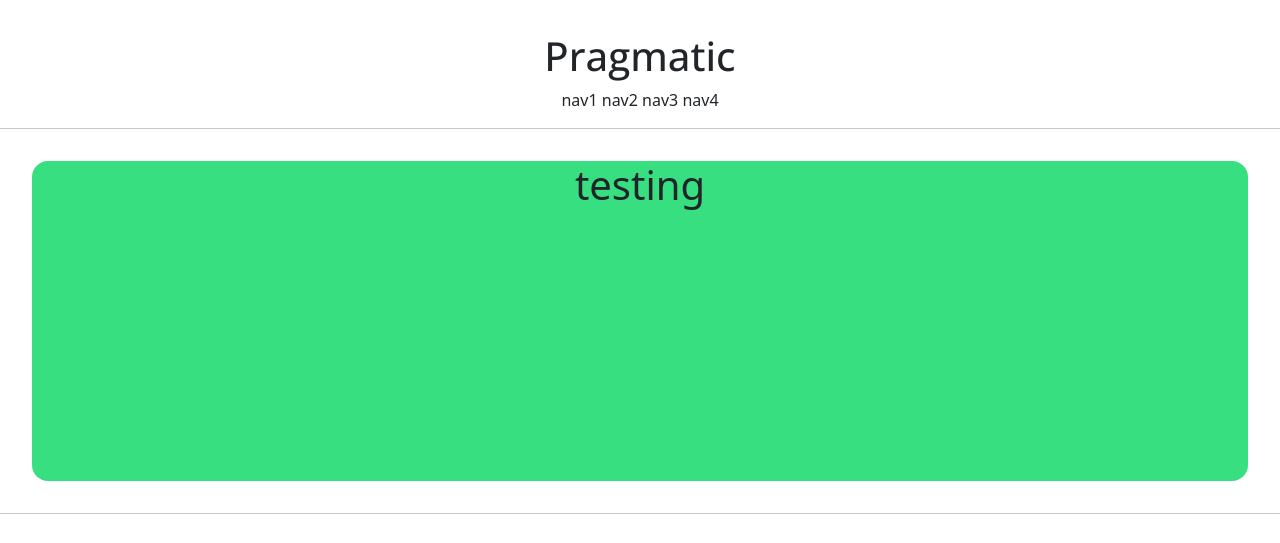
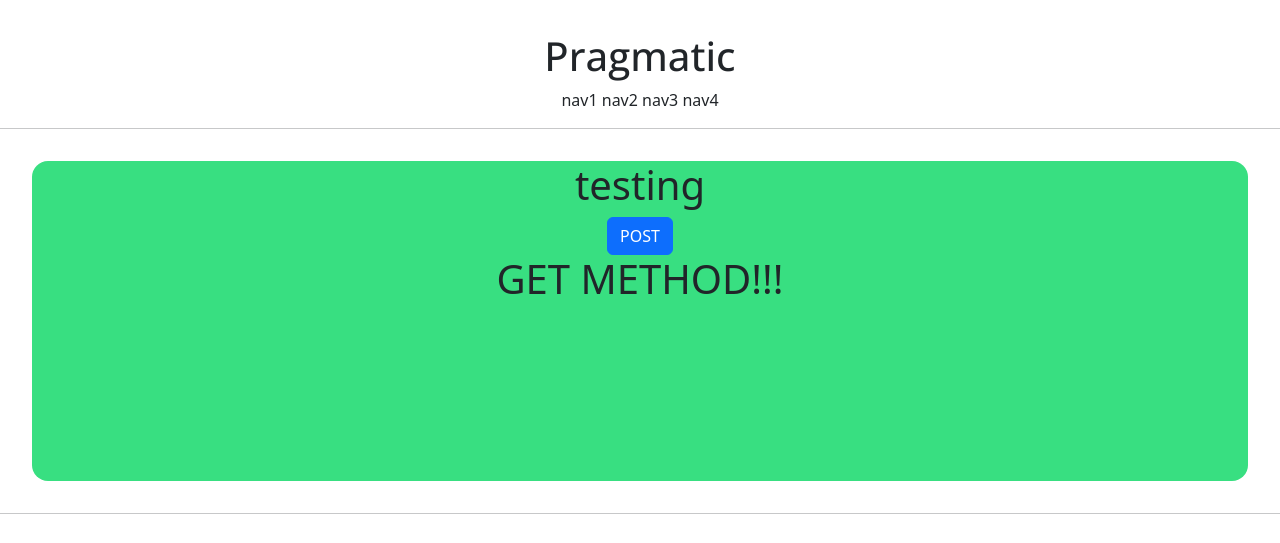
Before and after one commit to yoon-woong-gi/Madison_Pin_Board, a Django app: page /account/hello_world/ in a window 1280 px wide. Shown: the top 543 px of the page. Run offline with Django 5.2, Linux system fonts and the light colour scheme.

Commit message:
course 16

```diff
--- a/accountapp/templates/accountapp/hello_world.html
+++ b/accountapp/templates/accountapp/hello_world.html
@@ -2,6 +2,17 @@
 
 {%  block content %}
     <div style="height: 20rem; background-color: #38df81; border-radius: 1rem; margin: 2rem;">
-     <h1>testing</h1>
+         <h1>
+             testing
+         </h1>
+
+            <form action="/account/hello_world/" method="post">
+                {% csrf_token %}
+                <input type="submit" class="btn btn-primary" value="POST">
+            </form>
+
+        <h1>
+            {{ text }}
+        </h1>
     </div>
 {% endblock %}
--- a/accountapp/views.py
+++ b/accountapp/views.py
@@ -5,4 +5,7 @@ from django.shortcuts import render
 
 
 def hello_world(request):
-    return render(request, 'accountapp/hello_world.html')
+    if request.method == 'POST':
+        return render(request, 'accountapp/hello_world.html', context={'text': 'POST METHOD!!!'})
+    else:
+        return render(request, 'accountapp/hello_world.html', context={'text': 'GET METHOD!!!'})
```
